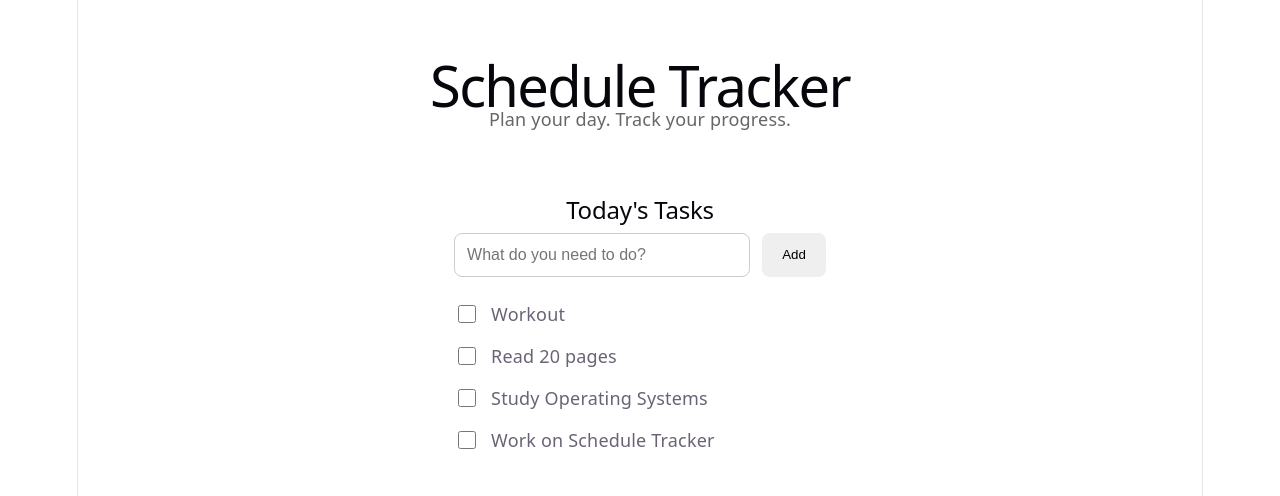
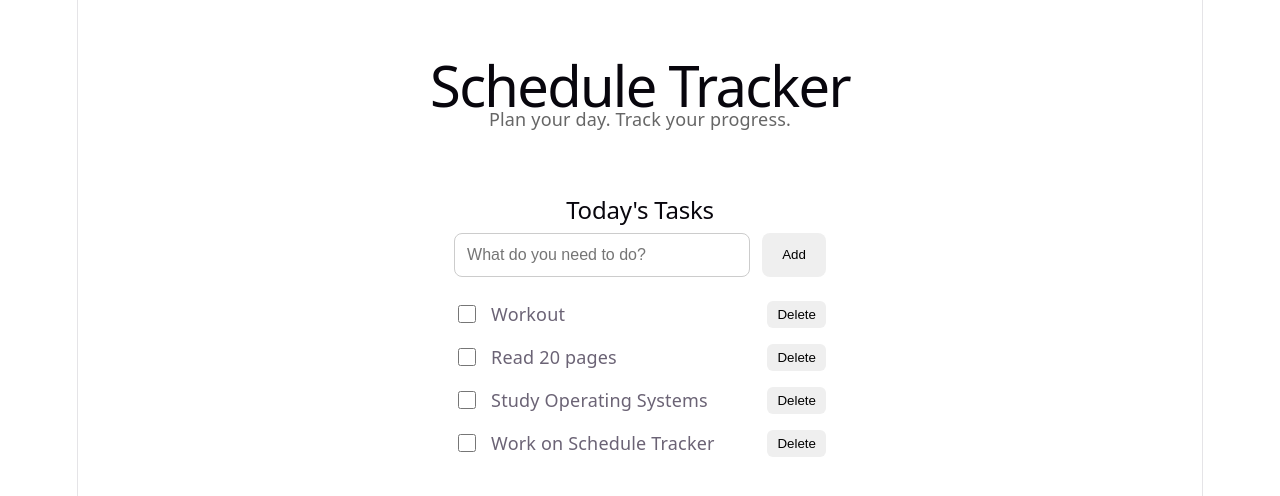
Before and after one commit to feng0343-hub/Schedule-tracker, a React app in the folder frontend/: page / in a window 1280 px wide. Shown: the top 496 px of the page. Built offline with nearby package versions, Linux system fonts and the light colour scheme; the HTML template or start-up script is replaced by a standard one.

Commit message:
Add task deletion

```diff
--- a/frontend/src/App.css
+++ b/frontend/src/App.css
@@ -35,9 +35,23 @@
 .task {
   display: flex;
   align-items: center;
+  justify-content: space-between;
+  gap: 12px;
+  font-size: 18px;
+}
+
+.task label {
+  display: flex;
+  align-items: center;
   gap: 12px;
   cursor: pointer;
-  font-size: 18px;
+}
+
+.task button {
+  padding: 6px 10px;
+  border: none;
+  border-radius: 6px;
+  cursor: pointer;
 }
 
 .task input {
--- a/frontend/src/App.jsx
+++ b/frontend/src/App.jsx
@@ -32,6 +32,9 @@ function App() {
       )
     )
   }
+  function deleteTask(id) {
+    setTasks(tasks.filter((task) => task.id !== id))
+  }
 
   return (
     <main className="app">
@@ -57,7 +60,8 @@ function App() {
 
         <div className="task-list">
           {tasks.map((task) => (
-            <label className="task" key={task.id}>
+            <div className="task" key={task.id}>
+              <label>
                 <input
                   type="checkbox"
                   checked={task.completed}
@@ -68,6 +72,14 @@ function App() {
                   {task.title}
                 </span>
               </label>
+
+              <button
+                type="button"
+                onClick={() => deleteTask(task.id)}
+              >
+                Delete
+              </button>
+            </div>
           ))}
         </div>
       </section>
```
Lines whose indentation alone changed are shown as unchanged.
